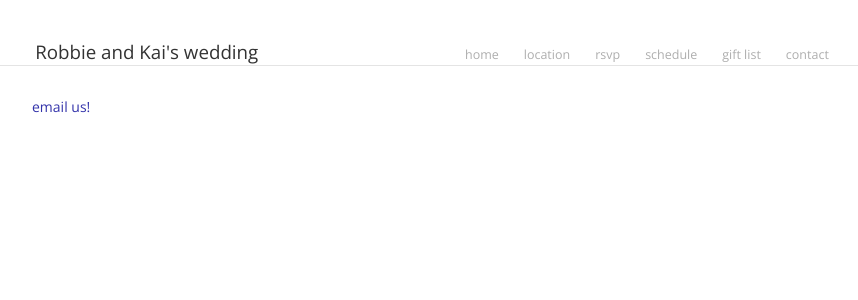
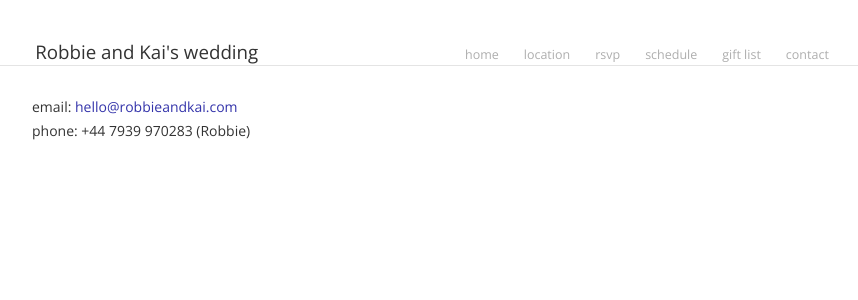
Before and after one commit to rjshade/robbieandkai.com, a Jekyll site: the page built from contact/index.md, in a window 1280 px wide. Shown: the top 300 px of the page, without its empty margins (208-1066 px from the left). Built offline with Jekyll 4.4.1, drawn with Linux system fonts in a browser that asks for light colours; Markdown is read by kramdown in place of the engine named in the settings.

Commit message:
Contact details

```diff
--- a/contact/index.md
+++ b/contact/index.md
@@ -3,4 +3,6 @@ layout: default
 title: contact
 ---
 
-[email us!](hello@robbieandkai.com)
+email: [hello@robbieandkai.com](mailto:hello@robbieandkai.com)
+
+phone: +44 7939 970283 (Robbie)
```
